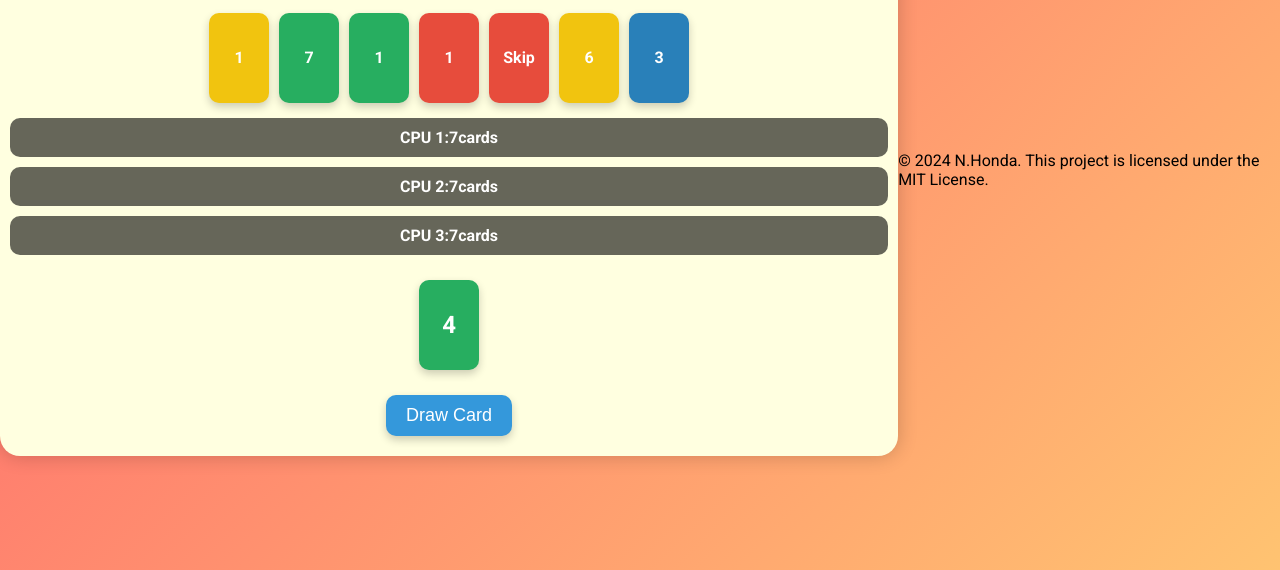
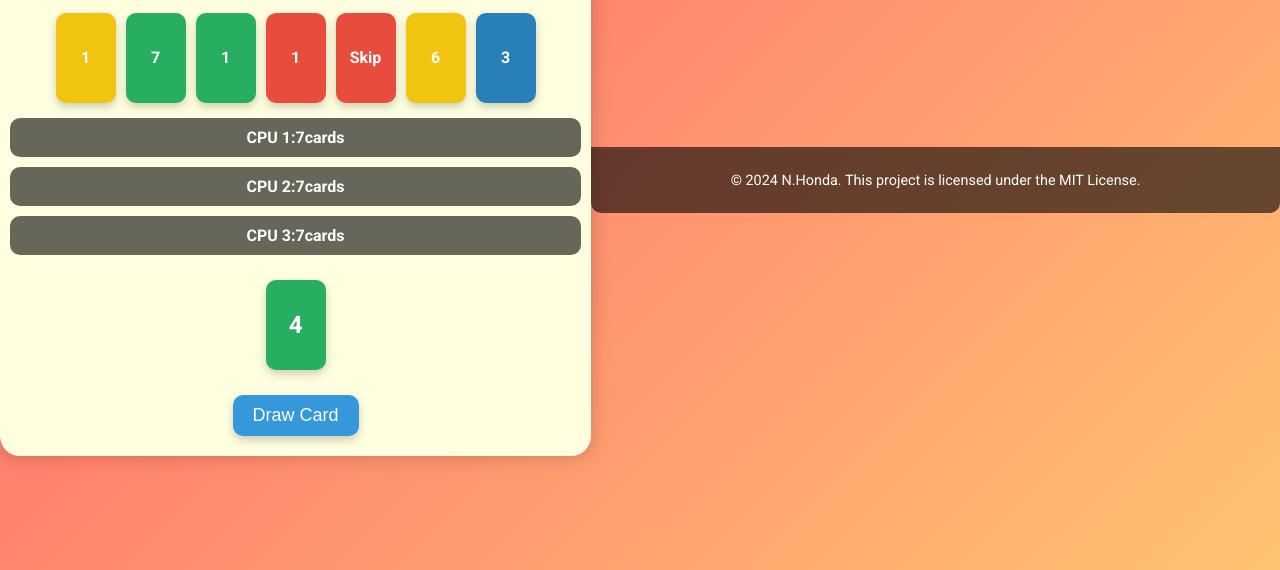
Before and after one commit to prmnkpr-hn/js-uno, a plain HTML site: page index.html in a window 1280 px wide. Shown: the part 230-800 px from the top of the page. Drawn offline with Linux system fonts and the light colour scheme.

Commit message:
Update style.css

```diff
--- a/style.css
+++ b/style.css
@@ -116,3 +116,14 @@ h1 {
     background-color: lightyellow;
     transition: background-color 0.5s;
 }
+
+#footer {
+    margin-top: 20px;
+    padding: 10px 0;
+    width: 100%;
+    background-color: rgba(0, 0, 0, 0.6);
+    color: white;
+    text-align: center;
+    font-size: 0.9em;
+    border-radius: 0 0 10px 10px;
+}
```
